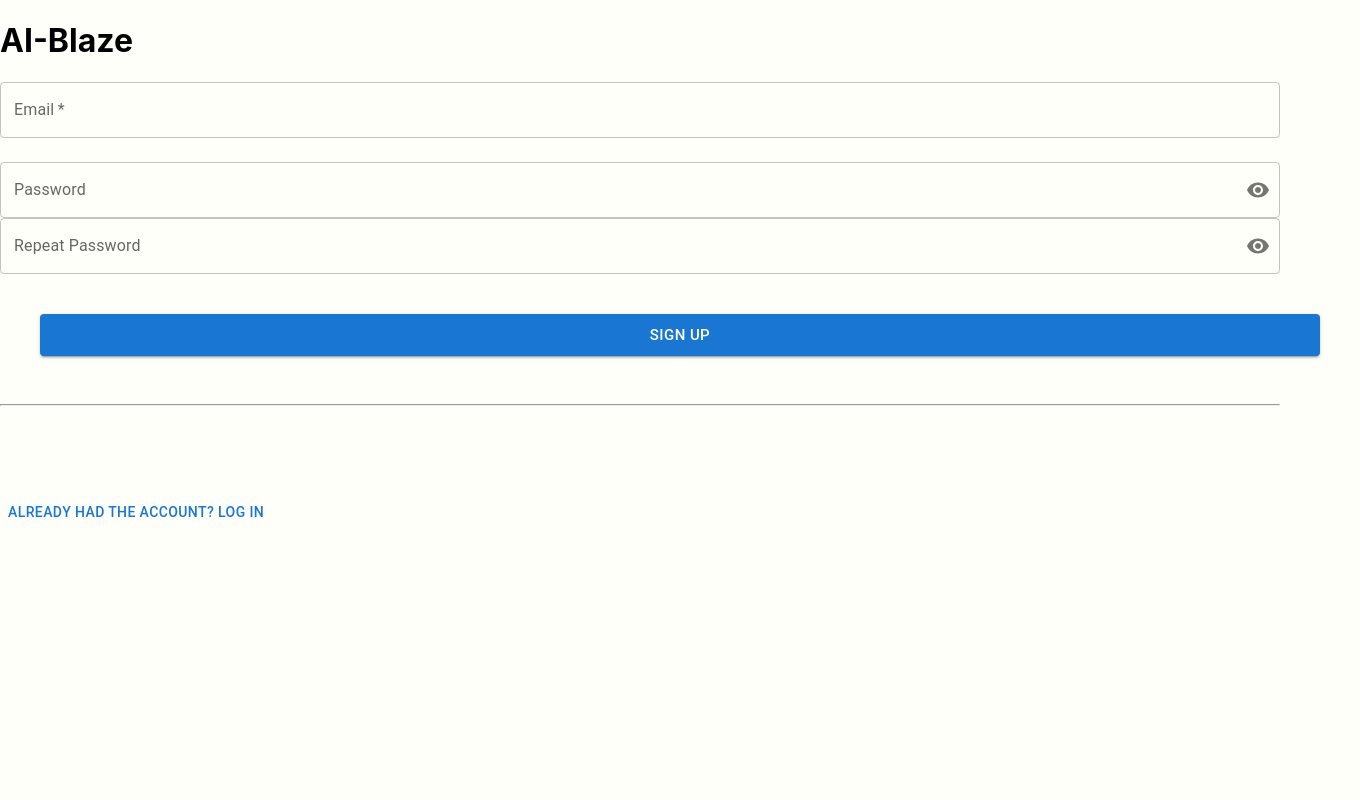
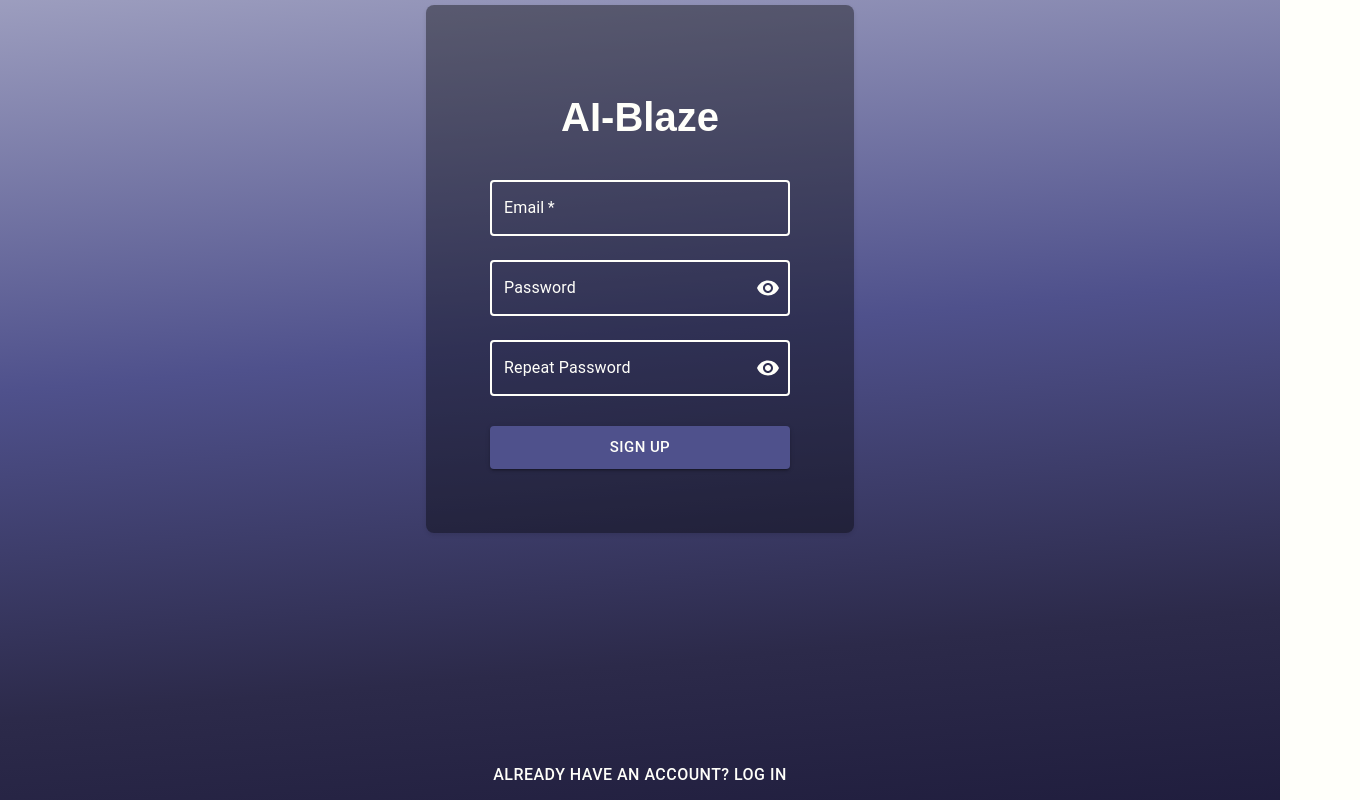
Before and after one commit to EmilSuuronen/AI-Blaze, a React (Create React App) app: page /signupview in a window 1280 px wide. Shown: the whole page, 1360 px wide, since content can reach past the window. Built offline with nearby package versions, Linux system fonts and the light colour scheme; no server answers.

Commit message:
Updated signup ui

```diff
--- /dev/null
+++ b/src/Signup/Signup.css
@@ -0,0 +1,72 @@
+.signup_base {
+    min-height: 100vh;
+    background: linear-gradient(175deg,
+    rgba(255,255,255,1) 0%,
+    rgba(79,81,140,1) 49%,
+    rgba(44,42,74,1) 67%,
+    rgba(6,3,36,1) 100%);
+    animation: gradient 10s ease infinite;
+    background-size: 200% 200%;
+    display: flex;
+    flex-direction: column;
+    align-items: center;
+    justify-content: center;
+  }
+
+  .signup_container {
+    background-color: rgba(0, 0, 0, 0.4);
+    display: flex;
+    flex-direction: column;
+    align-items: center;
+    border-radius: 8px;
+    box-shadow: 0 2px 4px rgba(0, 0, 0, 0.1);
+    margin-left: 10%;
+    margin-right: 10%;
+    padding: 5%;
+    width: 300px;
+  }
+
+  .signup_heading {
+    font-size: 2.5em;
+    margin-bottom: 40px;
+    color: #fffffa;
+    font-family: 'Arial', sans-serif;
+  }
+
+  .signup_formContainer {
+    width: 100%;
+    display: flex;
+    flex-direction: column;
+  }
+
+  .signupButton {
+    width: 100%;
+    padding: 12px;
+    background-color: #4caf50;
+    color: #ffffff;
+    border: none;
+    border-radius: 4px;
+    cursor: pointer;
+  }
+
+  .signupButton:hover {
+    background-color: #45a049;
+  }
+
+  .signup_container2 {
+    margin-top: 15%;
+    display: flex;
+    flex-direction: column;
+  }
+
+  .signup_container2 button {
+    background-color: transparent;
+    margin-top: 10%;
+    color: #fffffa;
+    font-size: 1em;
+    cursor: pointer;
+  }
+
+  .signup_container2 button:hover {
+    background-color: #2980b9;
+  }
--- a/src/Signup/SignupView.js
+++ b/src/Signup/SignupView.js
@@ -1,4 +1,4 @@
-import { Visibility, VisibilityOff } from "@mui/icons-material";
+import React, { useState } from "react";
 import {
   Button,
   FormControl,
@@ -7,15 +7,17 @@
   InputLabel,
   OutlinedInput,
   TextField,
+  ThemeProvider,
 } from "@mui/material";
-import "../Login/Login.css";
-import React, { useState } from "react";
+import { Visibility, VisibilityOff } from "@mui/icons-material";
 import { Link } from "react-router-dom";
 import { createUserWithEmailAndPassword } from "@firebase/auth";
 import { auth } from "../firebaseConfig";
+import theme from "../theme";
+import "./Signup.css";
 
 const SignupView = () => {
-  const [showPassword, setShowPassword] = React.useState(false);
+  const [showPassword, setShowPassword] = useState(false);
   const handleClickShowPassword = () => setShowPassword((show) => !show);
   const [email, setEmail] = useState("");
   const [password, setPassword] = useState("");
@@ -50,14 +52,11 @@
   };
 
   return (
-    <div>
-      <div className="container_s">
-        <h1 className="heading">AI-Blaze</h1>
-        <form
-          autoComplete="off"
-          onSubmit={handleSignUp}
-          className="formContainer"
-        >
+    <ThemeProvider theme={theme}>
+      <div className="signup_base">
+        <div className="signup_container">
+          <h1 className="signup_heading">AI-Blaze</h1>
+          <form autoComplete="off" onSubmit={handleSignUp} className="signup_formContainer">
             <TextField
               label="Email"
               onChange={(e) => setEmail(e.target.value)}
@@ -70,14 +69,13 @@
               error={emailError}
             />
             <FormControl fullWidth variant="outlined">
-            <InputLabel htmlFor="outlined-adornment-password">
-              Password
-            </InputLabel>
+              <InputLabel htmlFor="outlined-adornment-password">Password</InputLabel>
               <OutlinedInput
                 id="outlined-adornment-password"
                 className="passwordContainer"
                 type={showPassword ? "text" : "password"}
                 onChange={(e) => setPassword(e.target.value)}
+                sx={{ mb: 3 }}
                 fullWidth
                 error={passwordError}
                 label="Password"
@@ -96,9 +94,7 @@
               />
             </FormControl>
             <FormControl fullWidth variant="outlined">
-            <InputLabel htmlFor="outlined-adornment-password">
-              Repeat Password
-            </InputLabel>
+              <InputLabel htmlFor="outlined-adornment-password">Repeat Password</InputLabel>
               <OutlinedInput
                 id="outlined-adornment-password"
                 type={showPassword ? "text" : "password"}
@@ -121,27 +117,27 @@
               />
             </FormControl>
             <Button
-            sx={{ margin: 5 }}
+              style={{
+                backgroundColor: "rgba(79,81,140,1)",
+                color: "#fffffa",
+                marginTop: "10%",
+              }}
               size="large"
               variant="contained"
-            className="loginButton"
+              className="signupButton"
               type="submit"
             >
               Sign Up
             </Button>
           </form>
         </div>
-      <div>
-        <hr></hr>
-      </div>
-      <div className="container2">
+        <div className="signup_container2">
           <Link to="/loginview">
-          <Button sx={{ marginTop: 10, marginBottom: 5 }}>
-            Already had the account? Log In
-          </Button>
+            <Button>Already have an account? Log In</Button>
           </Link>
         </div>
       </div>
+    </ThemeProvider>
   );
 };
 
```
Lines whose indentation alone changed are shown as unchanged.
